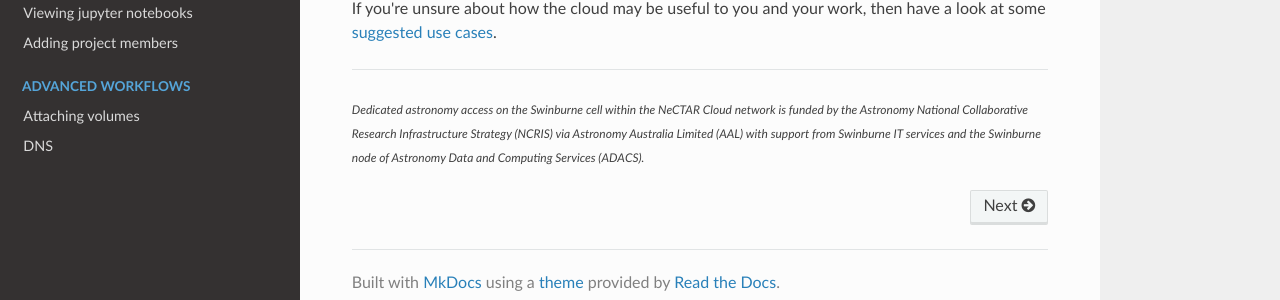
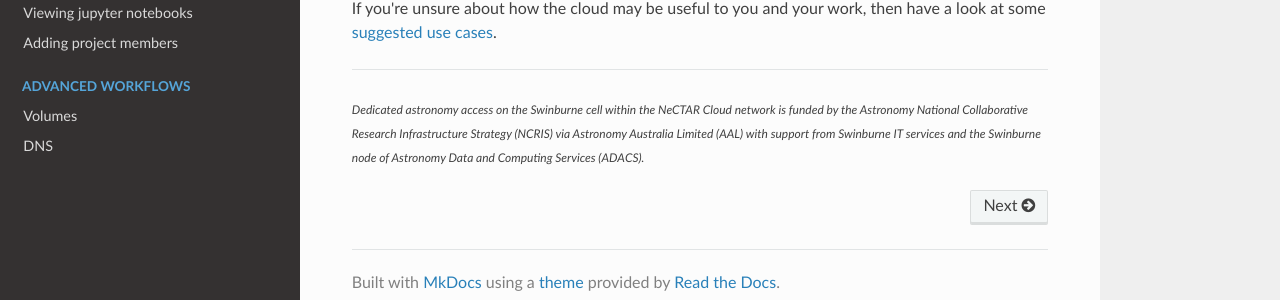
Before and after one commit to ADACS-Australia/swinburne-rc-docs, an MkDocs documentation site: the page built from docs/index.md, in a window 1280 px wide. Shown: the part 523-823 px from the top of the page. Built offline with MkDocs 1.6.1, drawn with Linux system fonts in a browser that asks for light colours; nearby versions of some CDN libraries.

Commit message:
rename section

```diff
--- a/mkdocs.yml
+++ b/mkdocs.yml
@@ -50,5 +50,5 @@ nav:
     - Adding project members: 'members.md'
 
   - Advanced workflows:
-    - Attaching volumes: 'volumes.md'
+    - Volumes: 'volumes.md'
     - DNS: 'dns.md'
```
